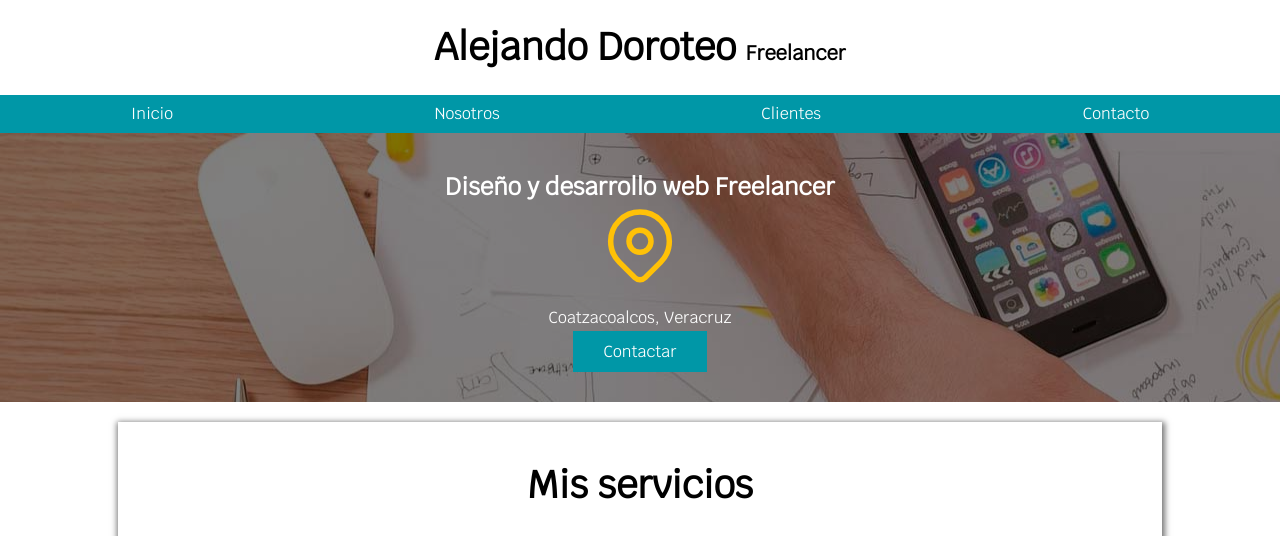
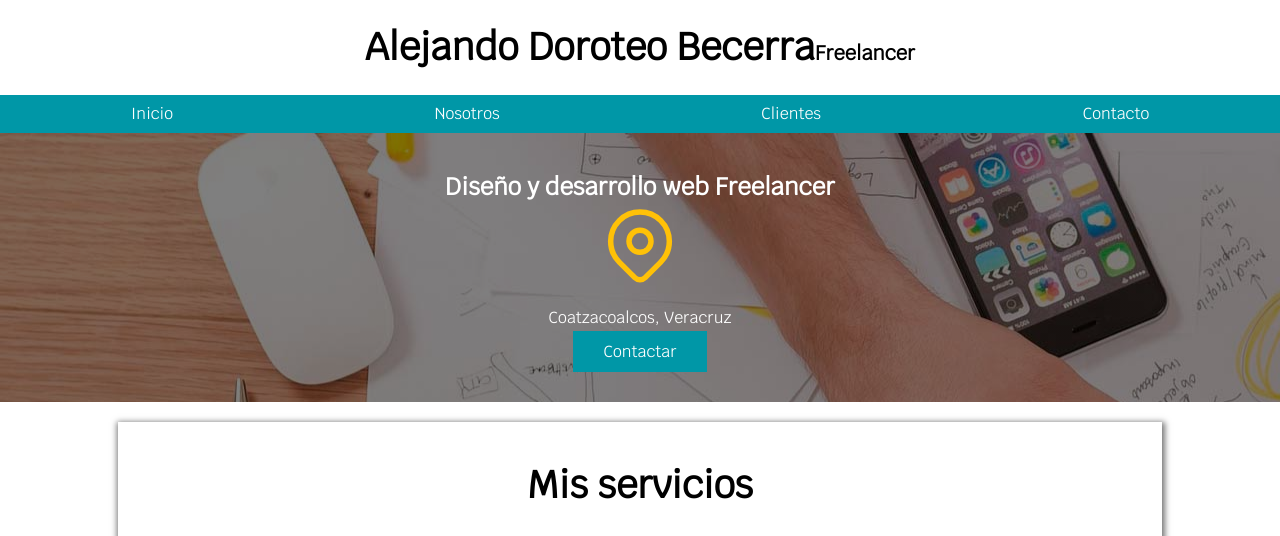
Before and after one commit to doroteobecerra/sitiofreelancer, a plain HTML site: page index.html in a window 1280 px wide. Shown: the top 536 px of the page. Drawn offline with Linux system fonts and the light colour scheme.

Commit message:
cabio de nombre de titulo

```diff
--- a/index.html
+++ b/index.html
@@ -12,7 +12,7 @@
 </head>
 <body>
     <header>
-        <h1 class="titulo">Alejando Doroteo <span>Freelancer</span></h1>
+        <h1 class="titulo">Alejando Doroteo Becerra<span>Freelancer</span></h1>
     </header>
     <nav>
         <a href="index.html">Inicio</a>
```
